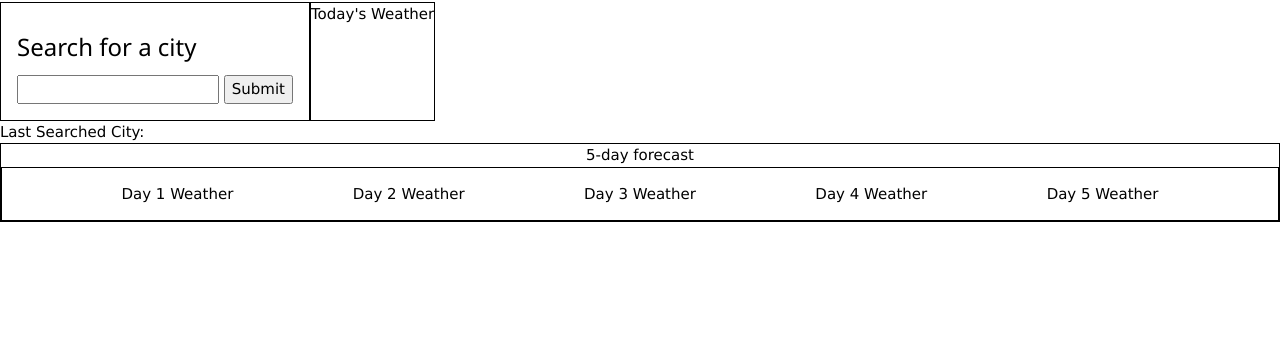
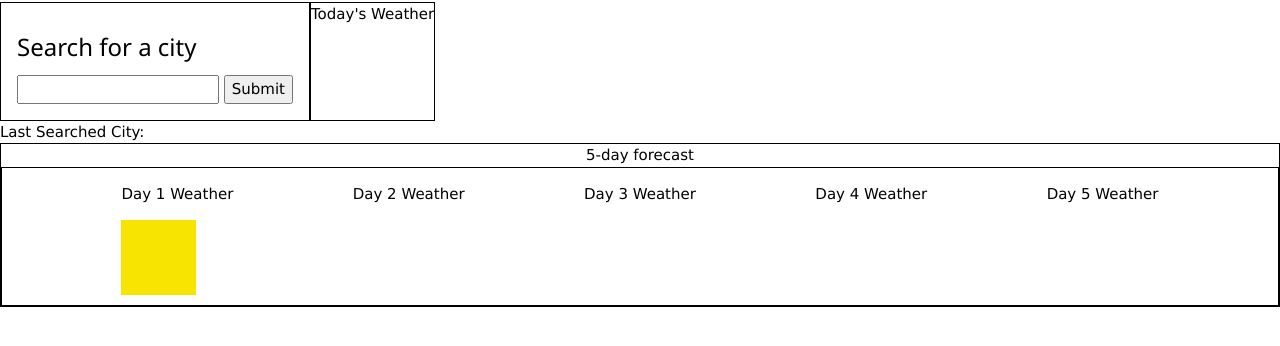
Before and after one commit to NelsonD93/Weather-App, a website: page index.html in a window 1280 px wide. Shown: the part 72-418 px from the top of the page. Drawn offline with nearby package versions, Linux system fonts and the light colour scheme.

Commit message:
Days are working, trying to add conditional colors for UV index

```diff
--- a/assets/script.js
+++ b/assets/script.js
@@ -5,7 +5,9 @@ var storedCities = localStorage.getItem('lastCity')
 const apiKey = "4024dd0ace3444c4f05da7654e63fece"
 const weekdays = ['Sunday', 'Monday', 'Tuesday', 'Wednesday', 'Thursday', 'Friday', 'Saturday'];
 const uvImages = document.querySelector('.uvIndex');
-const uvModerate = "<img src=./assets/uvscale/uvi-moderate.jpeg"
+const uvModerate = "/assets/uvscale/uvi-moderate.jpeg"
+const uvI = document.getElementById('uv1');
+uvI.src = "assets/uvscale/uvi-moderate.jpeg"
 
 
 
@@ -132,7 +134,7 @@ function displayUV(data) {
     if (data.daily[1].uvi <= 2) {
         uv1.textContent = 'low'
     } else if (data.daily[1].uvi > 2 && data.daily[1].uvi < 5) {
-        uv1.src = uvModerate
+        uvI.src
     } else if (data.daily[1].uvi > 5 && data.daily[1].uvi < 8) {
         uv1.textContent = 'high'
     } else if (data.daily[1].uvi >= 8 && data.daily[1].uvi <= 10) {
--- a/index.html
+++ b/index.html
@@ -37,7 +37,7 @@
                 <p id="weekday1">Day 1 Weather</p>
                 <h2 id="day1City"></h2>
                 <h3 id="day1Weather"></h3>
-                <h4 id="uvIndex1"></h4>
+                <h4 id="uvIndex1"><img id="uv1"></h4>
             </span>
             <span>
                 <p id="weekday2">Day 2 Weather</p>
```
